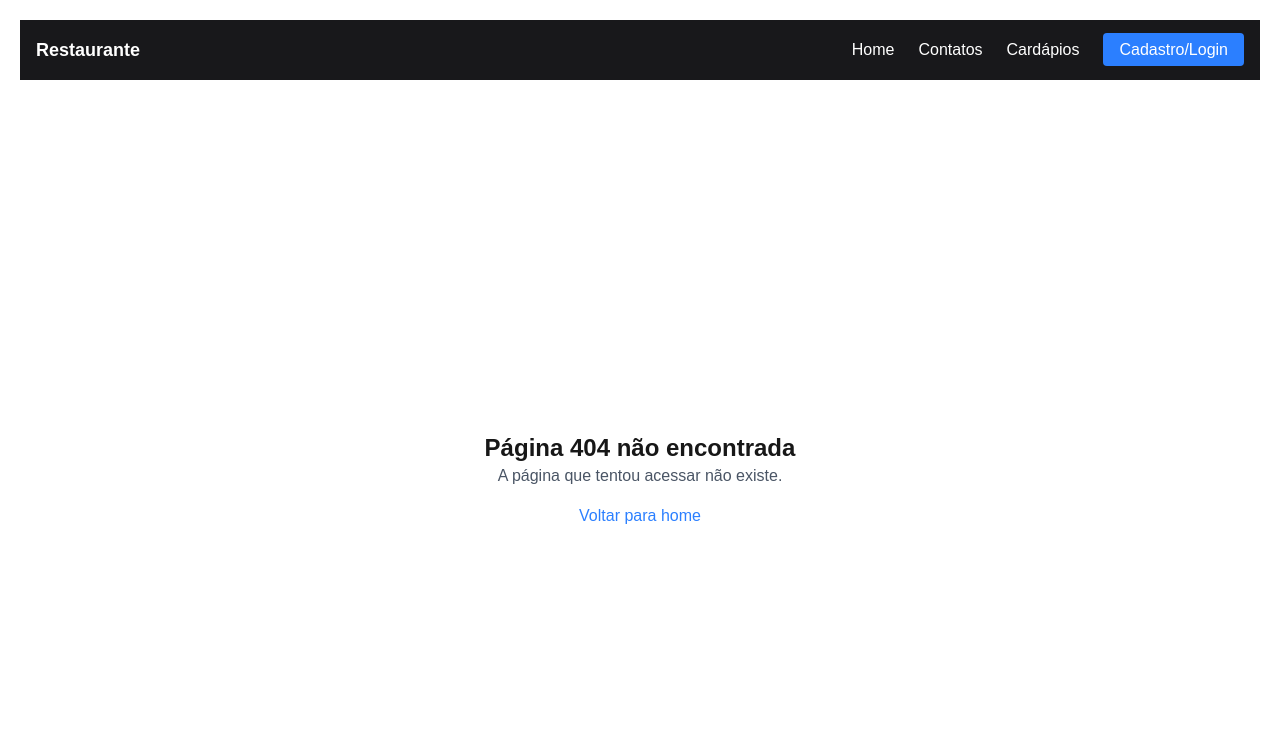
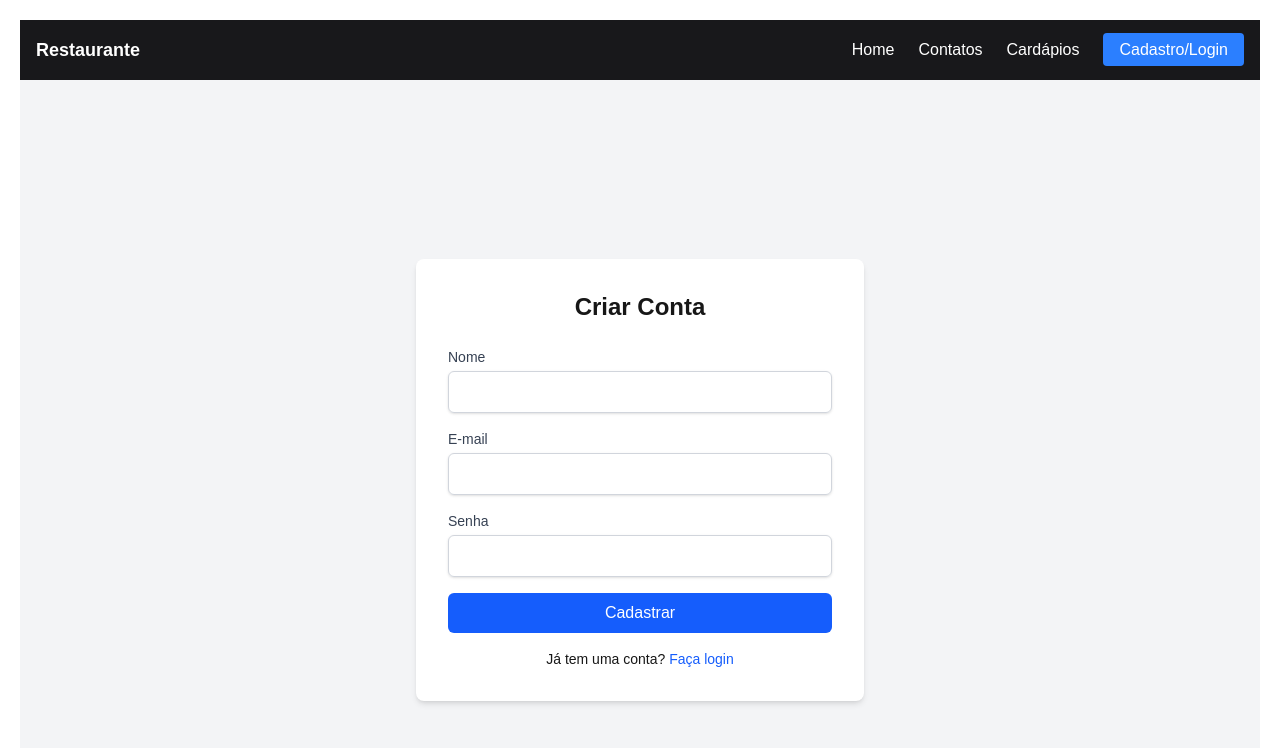
Before and after one commit to Brunomdd/app-pedidos-restaurante, a Next.js app: page /cadastro in a window 1280 px wide. Before the commit this address had no page. Shown: the top 748 px of the page. Built offline with nearby package versions, Linux system fonts and the light colour scheme.

Commit message:
feat: adiciona página de cadastro com formulário de nome, email e senha

```diff
--- /dev/null
+++ b/src/app/cadastro/page.tsx
@@ -0,0 +1,65 @@
+"use client";
+
+import { useState } from "react";
+
+export default function Cadastro() {
+  const [nome, setNome] = useState("");
+  const [email, setEmail] = useState("");
+  const [senha, setSenha] = useState("");
+
+  const handleCadastro = (e: React.FormEvent) => {
+    e.preventDefault();
+    console.log("Cadastro enviado:", { nome, email, senha });
+    // aqui futuramente você vai integrar com o banco ou Firebase
+  };
+
+  return (
+    <div className="min-h-screen flex items-center justify-center bg-gray-100 px-4">
+      <div className="bg-white p-8 rounded-lg shadow-md w-full max-w-md">
+        <h2 className="text-2xl font-bold mb-6 text-center">Criar Conta</h2>
+        <form onSubmit={handleCadastro} className="space-y-4">
+          <div>
+          <label htmlFor="nome" className="block text-sm font-medium text-gray-700">Nome</label>
+         <input
+          type="text"
+          id="nome"
+          value={nome}
+          onChange={(e) => setNome(e.target.value)}
+             required
+          className="mt-1 block w-full border border-gray-300 rounded-md shadow-sm px-3 py-2"
+            />
+          </div>
+          <div>
+        <label htmlFor="email" className="block text-sm font-medium text-gray-700">E-mail</label>
+           <input
+          type="email"
+             id="email"
+             value={email}
+             onChange={(e) => setEmail(e.target.value)}
+             required
+             className="mt-1 block w-full border border-gray-300 rounded-md shadow-sm px-3 py-2" />
+        </div>
+     <div>
+          <label htmlFor="senha" className="block text-sm font-medium text-gray-700">Senha</label>
+          <input
+          type="password"
+           id="senha"
+          value={senha}
+          onChange={(e) => setSenha(e.target.value)}
+          required
+             className="mt-1 block w-full border border-gray-300 rounded-md shadow-sm px-3 py-2"/>
+          </div>
+            <button
+        type="submit"
+            className="w-full bg-blue-600 text-white py-2 rounded-md hover:bg-blue-700 transition"
+          >Cadastrar
+          </button>
+        </form>
+
+        <p className="text-sm text-center mt-4">
+          Já tem uma conta? <a href="/login" className="text-blue-600 hover:underline">Faça login</a>
+        </p>
+      </div>
+    </div>
+  );
+}
```
